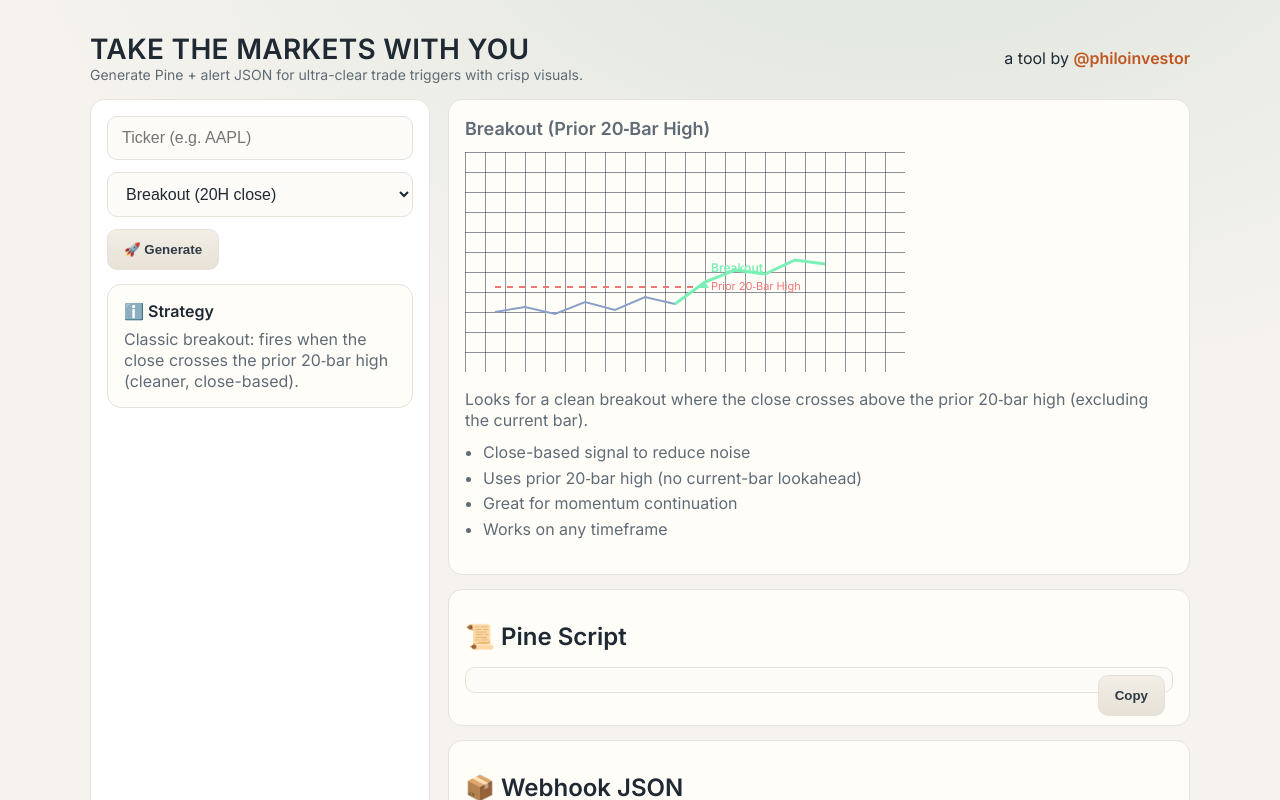
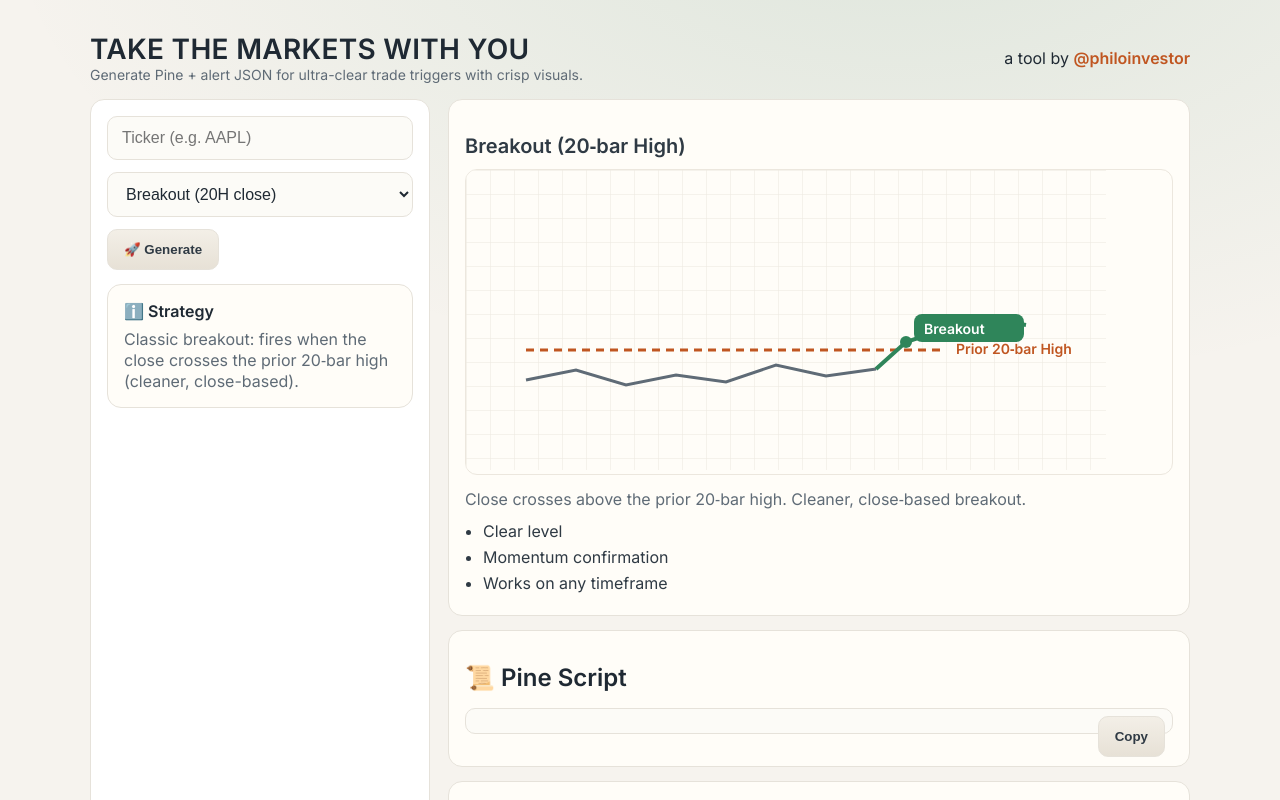
Before and after one commit to unicorntrader/ct3000-planner, a Next.js app: page / in a window 1280 px wide. Shown: the top 800 px of the page. Built offline with nearby package versions, Linux system fonts and the light colour scheme.

Commit message:
Update StrategyVisuals.jsx

```diff
--- a/components/StrategyVisuals.jsx
+++ b/components/StrategyVisuals.jsx
@@ -2,184 +2,204 @@ import React, { useState, useEffect } from 'react';
 
 export default function StrategyVisuals({ selected }) {
   const [selectedStrategy, setSelectedStrategy] = useState(selected || 'breakout');
+  useEffect(() => { if (selected) setSelectedStrategy(selected); }, [selected]);
 
-  useEffect(() => {
-    if (selected) setSelectedStrategy(selected);
-  }, [selected]);
+  const C = {
+    bg: '#fffdf8',
+    grid: '#ece7de',
+    text: '#2f3a44',
+    muted: '#5f6b76',
+    green: '#2f855a',
+    red: '#c05621',
+    blue: '#2b6cb0',
+    gold: '#b7791f'
+  };
+
+  const Grid = ({ w=640, h=300 }) => (
+    <svg width={w} height={h} viewBox={`0 0 ${w} ${h}`}>
+      <defs>
+        <pattern id="g" width="24" height="24" patternUnits="userSpaceOnUse">
+          <path d="M24 0H0V24" fill="none" stroke={C.grid} strokeWidth="1"/>
+        </pattern>
+      </defs>
+      <rect width={w} height={h} fill={C.bg}/>
+      <rect width={w} height={h} fill="url(#g)"/>
+    </svg>
+  );
+
+  const Pill = ({ x, y, text, fill = C.green }) => {
+    const padX = 8, padY = 5;
+    const fontSize = 14;
+    const tw = text.length * (fontSize * 0.62);
+    const rw = tw + padX * 2, rh = fontSize + padY * 2;
+    return (
+      <g transform={`translate(${x},${y})`}>
+        <rect x="0" y="0" width={rw} height={rh} rx="10" ry="10" fill={fill} opacity="0.9"/>
+        <text x={padX} y={padY + fontSize * 0.8} fill="#fff" fontSize={fontSize} fontWeight="700">{text}</text>
+      </g>
+    );
+  };
+
+  const visuals = {
+    breakout: (
+      <svg width="640" height="300" viewBox="0 0 640 300">
+        <defs>
+          <pattern id="g" width="24" height="24" patternUnits="userSpaceOnUse">
+            <path d="M24 0H0V24" fill="none" stroke={C.grid} strokeWidth="1"/>
+          </pattern>
+        </defs>
+        <rect width="640" height="300" fill={C.bg}/>
+        <rect width="640" height="300" fill="url(#g)"/>
+        <polyline points="60,210 110,200 160,215 210,205 260,212 310,195 360,206 410,199" fill="none" stroke={C.muted} strokeWidth="3"/>
+        <line x1="60" y1="180" x2="480" y2="180" stroke={C.red} strokeWidth="3" strokeDasharray="8,6"/>
+        <text x="490" y="184" fill={C.red} fontSize="14" fontWeight="700">Prior 20‑bar High</text>
+        <polyline points="410,199 440,172 470,162 500,167 530,150 560,155" fill="none" stroke={C.green} strokeWidth="4"/>
+        <circle cx="440" cy="172" r="6" fill={C.green}/>
+        <g transform="translate(448,144)"><rect width="110" height="28" rx="8" fill={C.green}/><text x="10" y="20" fill="#fff" fontSize="14" fontWeight="700">Breakout</text></g>
+      </svg>
+    ),
+
+    orh: (
+      <svg width="640" height="300" viewBox="0 0 640 300">
+        <defs>
+          <pattern id="g" width="24" height="24" patternUnits="userSpaceOnUse">
+            <path d="M24 0H0V24" fill="none" stroke={C.grid} strokeWidth="1"/>
+          </pattern>
+        </defs>
+        <rect width="640" height="300" fill={C.bg}/>
+        <rect width="640" height="300" fill="url(#g)"/>
+
+        <rect x="80" y="80" width="180" height="140" fill="none" stroke={C.gold} strokeWidth="3"/>
+        <text x="90" y="72" fill={C.gold} fontSize="14" fontWeight="700">Opening Window</text>
+
+        <polyline points="80,200 110,170 140,190 170,160 200,175 230,150" fill="none" stroke={C.muted} strokeWidth="3"/>
+        <line x1="80" y1="140" x2="260" y2="140" stroke={C.blue} strokeWidth="3"/>
+        <text x="270" y="144" fill={C.blue} fontSize="14" fontWeight="700">OR High</text>
+
+        <polyline points="260,150 300,160 340,158 380,162 420,150 460,138 500,142 540,130" fill="none" stroke={C.green} strokeWidth="4"/>
+        <circle cx="460" cy="138" r="7" fill={C.green}/>
+        <g transform="translate(470,112)"><rect width="120" height="28" rx="8" fill={C.green}/><text x="10" y="20" fill="#fff" fontSize="14" fontWeight="700">ORH Break</text></g>
+      </svg>
+    ),
+
+    orl: (
+      <svg width="640" height="300" viewBox="0 0 640 300">
+        <defs>
+          <pattern id="g" width="24" height="24" patternUnits="userSpaceOnUse">
+            <path d="M24 0H0V24" fill="none" stroke={C.grid} strokeWidth="1"/>
+          </pattern>
+        </defs>
+        <rect width="640" height="300" fill={C.bg}/>
+        <rect width="640" height="300" fill="url(#g)"/>
+
+        <rect x="80" y="80" width="180" height="140" fill="none" stroke={C.gold} strokeWidth="3"/>
+        <text x="90" y="72" fill={C.gold} fontSize="14" fontWeight="700">Opening Window</text>
+
+        <polyline points="80,120 110,145 140,130 170,155 200,140 230,165" fill="none" stroke={C.muted} strokeWidth="3"/>
+        <line x1="80" y1="196" x2="260" y2="196" stroke={C.red} strokeWidth="3"/>
+        <text x="270" y="200" fill={C.red} fontSize="14" fontWeight="700">OR Low</text>
+
+        <polyline points="260,160 300,175 340,190 380,205 420,198 460,210 500,220 540,235" fill="none" stroke={C.red} strokeWidth="4"/>
+        <circle cx="460" cy="210" r="7" fill={C.red}/>
+        <g transform="translate(470,222)"><rect width="116" height="28" rx="8" fill={C.red}/><text x="10" y="20" fill="#fff" fontSize="14" fontWeight="700">ORL Break</text></g>
+      </svg>
+    ),
+
+    range_breakout: (
+      <svg width="640" height="300" viewBox="0 0 640 300">
+        <defs>
+          <pattern id="g" width="24" height="24" patternUnits="userSpaceOnUse">
+            <path d="M24 0H0V24" fill="none" stroke={C.grid} strokeWidth="1"/>
+          </pattern>
+        </defs>
+        <rect width="640" height="300" fill={C.bg}/>
+        <rect width="640" height="300" fill="url(#g)"/>
+
+        <rect x="140" y="140" width="26" height="64" fill={C.red} opacity="0.9"/><rect x="176" y="152" width="26" height="52" fill={C.red} opacity="0.9"/><rect x="212" y="158" width="26" height="56" fill={C.red} opacity="0.9"/>
+        <rect x="248" y="164" width="26" height="46" fill={C.green} opacity="0.9"/>
+
+        <line x1="248" y1="164" x2="520" y2="164" stroke={C.blue} strokeWidth="3" strokeDasharray="8,6"/>
+        <text x="528" y="168" fill={C.blue} fontSize="14" fontWeight="700">Reversal High</text>
+
+        <polyline points="274,180 306,170 338,162 370,158 402,154 434,150" fill="none" stroke={C.green} strokeWidth="4"/>
+        <circle cx="338" cy="162" r="6" fill={C.green}/>
+        <g transform="translate(346,134)"><rect width="100" height="28" rx="8" fill={C.green}/><text x="10" y="20" fill="#fff" fontSize="14" fontWeight="700">Breakout</text></g>
+      </svg>
+    ),
+
+    ma10: (
+      <svg width="640" height="300" viewBox="0 0 640 300">
+        <defs>
+          <pattern id="g" width="24" height="24" patternUnits="userSpaceOnUse">
+            <path d="M24 0H0V24" fill="none" stroke={C.grid} strokeWidth="1"/>
+          </pattern>
+        </defs>
+        <rect width="640" height="300" fill={C.bg}/>
+        <rect width="640" height="300" fill="url(#g)"/>
+
+        <polyline points="60,170 110,160 160,150 210,145 260,140 310,145 360,150 410,158" fill="none" stroke={C.green} strokeWidth="3"/>
+        <polyline points="60,184 110,180 160,176 210,172 260,168 310,170 360,174 410,178 460,184" fill="none" stroke={C.blue} strokeWidth="4"/>
+        <polyline points="410,158 440,176 470,188 500,198 530,206" fill="none" stroke={C.red} strokeWidth="4"/>
+        <circle cx="440" cy="176" r="7" fill={C.red}/>
+        <g transform="translate(450,148)"><rect width="140" height="28" rx="8" fill={C.red}/><text x="10" y="20" fill="#fff" fontSize="14" fontWeight="700">Break below MA10</text></g>
+      </svg>
+    ),
+
+    ma50: (
+      <svg width="640" height="300" viewBox="0 0 640 300">
+        <defs>
+          <pattern id="g" width="24" height="24" patternUnits="userSpaceOnUse">
+            <path d="M24 0H0V24" fill="none" stroke={C.grid} strokeWidth="1"/>
+          </pattern>
+        </defs>
+        <rect width="640" height="300" fill={C.bg}/>
+        <rect width="640" height="300" fill="url(#g)"/>
+
+        <polyline points="60,200 110,190 160,182 210,176 260,170 310,166 360,162 410,160" fill="none" stroke={C.green} strokeWidth="3"/>
+        <polyline points="60,214 120,212 180,210 240,208 300,206 360,204 420,202 480,201" fill="none" stroke="#7b61ff" strokeWidth="5"/>
+        <polyline points="420,160 450,178 480,196 510,212 540,226" fill="none" stroke={C.red} strokeWidth="5"/>
+        <circle cx="480" cy="196" r="8" fill={C.red}/>
+        <g transform="translate(490,170)"><rect width="160" height="28" rx="8" fill={C.red}/><text x="10" y="20" fill="#fff" fontSize="14" fontWeight="700">Major MA50 Breakdown</text></g>
+      </svg>
+    ),
+  };
 
   const strategies = {
     breakout: {
-      title: 'Breakout (Prior 20‑Bar High)',
-      description:
-        'Looks for a clean breakout where the close crosses above the prior 20‑bar high (excluding the current bar).',
-      keyPoints: [
-        'Close-based signal to reduce noise',
-        'Uses prior 20‑bar high (no current-bar lookahead)',
-        'Great for momentum continuation',
-        'Works on any timeframe',
-      ],
-      visual: (
-        <svg width="440" height="220" viewBox="0 0 440 220">
-          <defs>
-            <pattern id="gridB" width="20" height="20" patternUnits="userSpaceOnUse">
-              <path d="M 20 0 L 0 0 0 20" fill="none" stroke="#1f2638" strokeWidth="1"/>
-            </pattern>
-          </defs>
-          <rect width="440" height="220" fill="url(#gridB)" />
-          <polyline points="30,160 60,155 90,162 120,150 150,158 180,145 210,152" fill="none" stroke="#8aa0c8" strokeWidth="2"/>
-          <line x1="30" y1="135" x2="240" y2="135" stroke="#ef7777" strokeWidth="2" strokeDasharray="6,6"/>
-          <text x="246" y="138" fontSize="11" fill="#ef7777">Prior 20‑Bar High</text>
-          <polyline points="210,152 240,130 270,118 300,122 330,108 360,112" fill="none" stroke="#7af0b6" strokeWidth="3"/>
-          <polygon points="240,130 234,136 244,136" fill="#7af0b6"/>
-          <text x="246" y="120" fontSize="12" fill="#7af0b6" fontWeight="bold">Breakout</text>
-        </svg>
-      )
+      title: 'Breakout (20‑bar High)',
+      description: 'Close crosses above the prior 20‑bar high. Cleaner, close‑based breakout.',
+      keyPoints: ['Clear level', 'Momentum confirmation', 'Works on any timeframe'],
+      visual: visuals.breakout,
     },
-
     orh: {
       title: 'Opening Range High (ORH)',
-      description:
-        'Defines the opening range from the first N bars of the session. After the window locks, fires once intrabar on a break above the OR High.',
-      keyPoints: [
-        'User‑tunable opening window (bars)',
-        'Locks after window; no repaint',
-        'One‑shot intrabar trigger',
-        'Great for morning momentum',
-      ],
-      visual: (
-        <svg width="440" height="220" viewBox="0 0 440 220">
-          <defs>
-            <pattern id="gridORH" width="20" height="20" patternUnits="userSpaceOnUse">
-              <path d="M 20 0 L 0 0 0 20" fill="none" stroke="#1f2638" strokeWidth="1"/>
-            </pattern>
-          </defs>
-          <rect width="440" height="220" fill="url(#gridORH)" />
-          <rect x="40" y="150" width="120" height="40" fill="rgba(122,240,182,0.06)" stroke="#6aa3ff" strokeDasharray="6,6"/>
-          <text x="46" y="146" fontSize="11" fill="#6aa3ff">Opening Window</text>
-          <line x1="40" y1="150" x2="160" y2="150" stroke="#6aa3ff" strokeWidth="2"/>
-          <polyline points="40,170 60,160 80,175 100,165 120,172 140,160 160,158 180,155 200,150" fill="none" stroke="#8aa0c8" strokeWidth="2"/>
-          <line x1="40" y1="158" x2="160" y2="158" stroke="#7af0b6" strokeWidth="3"/>
-          <text x="166" y="160" fontSize="11" fill="#7af0b6">Locked OR High</text>
-          <polyline points="200,150 230,142 260,135 290,128 320,122" fill="none" stroke="#7af0b6" strokeWidth="3"/>
-          <polygon points="230,142 224,148 234,148" fill="#7af0b6"/>
-          <text x="236" y="138" fontSize="12" fill="#7af0b6" fontWeight="bold">Break Above ORH</text>
-        </svg>
-      )
+      description: 'Locks the opening window, then fires intrabar on a break of the OR High (one‑shot).',
+      keyPoints: ['Respects session context', 'One‑shot once armed', 'Great for trend days'],
+      visual: visuals.orh,
     },
-
     orl: {
       title: 'Opening Range Low (ORL)',
-      description:
-        'Defines the opening range from the first N bars of the session. After the window locks, fires once intrabar on a break below the OR Low.',
-      keyPoints: [
-        'User‑tunable opening window (bars)',
-        'Locks after window; no repaint',
-        'One‑shot intrabar trigger',
-        'Great for morning fades',
-      ],
-      visual: (
-        <svg width="440" height="220" viewBox="0 0 440 220">
-          <defs>
-            <pattern id="gridORL" width="20" height="20" patternUnits="userSpaceOnUse">
-              <path d="M 20 0 L 0 0 0 20" fill="none" stroke="#1f2638" strokeWidth="1"/>
-            </pattern>
-          </defs>
-          <rect width="440" height="220" fill="url(#gridORL)" />
-          <rect x="40" y="120" width="120" height="60" fill="rgba(239,119,119,0.06)" stroke="#6aa3ff" strokeDasharray="6,6"/>
-          <text x="46" y="116" fontSize="11" fill="#6aa3ff">Opening Window</text>
-          <polyline points="40,130 60,138 80,125 100,140 120,128 140,145 160,148 180,152 200,158" fill="none" stroke="#8aa0c8" strokeWidth="2"/>
-          <line x1="40" y1="148" x2="160" y2="148" stroke="#ef7777" strokeWidth="3"/>
-          <text x="166" y="150" fontSize="11" fill="#ef7777">Locked OR Low</text>
-          <polyline points="200,158 230,166 260,172 290,180 320,186" fill="none" stroke="#ef7777" strokeWidth="3"/>
-          <polygon points="230,166 224,160 234,160" fill="#ef7777"/>
-          <text x="236" y="170" fontSize="12" fill="#ef7777" fontWeight="bold">Break Below ORL</text>
-        </svg>
-      )
+      description: 'Locks the opening window, then fires intrabar on a break of the OR Low (one‑shot).',
+      keyPoints: ['Downside momentum', 'One‑shot once armed', 'Clean risk framing'],
+      visual: visuals.orl,
     },
-
     range_breakout: {
       title: 'Range Breakout (Bottom Reversal)',
-      description:
-        '3 consecutive red candles then a green reversal. Once armed, fires intrabar on break above the green high (one‑shot).',
-      keyPoints: [
-        'Early reversal capture',
-        'One‑shot once armed',
-        'Invalidates on range‑low break',
-        'Works across assets/timeframes',
-      ],
-      visual: (
-        <svg width="440" height="220" viewBox="0 0 440 220">
-          <defs>
-            <pattern id="gridRB" width="20" height="20" patternUnits="userSpaceOnUse">
-              <path d="M 20 0 L 0 0 0 20" fill="none" stroke="#1f2638" strokeWidth="1"/>
-            </pattern>
-          </defs>
-          <rect width="440" height="220" fill="url(#gridRB)" />
-          <rect x="110" y="130" width="18" height="40" fill="#ef7777"/>
-          <rect x="140" y="140" width="18" height="32" fill="#ef7777"/>
-          <rect x="170" y="148" width="18" height="36" fill="#ef7777"/>
-          <rect x="200" y="156" width="18" height="28" fill="#7af0b6"/>
-          <line x1="200" y1="156" x2="330" y2="156" stroke="#6aa3ff" strokeWidth="2" strokeDasharray="6,6"/>
-          <text x="336" y="160" fontSize="11" fill="#6aa3ff">Reversal High</text>
-          <polyline points="230,166 260,148 290,140 320,136" fill="none" stroke="#7af0b6" strokeWidth="3"/>
-          <polygon points="260,148 254,154 264,154" fill="#7af0b6"/>
-          <text x="266" y="142" fontSize="12" fill="#7af0b6" fontWeight="bold">Breakout</text>
-        </svg>
-      )
+      description: '3 red then a green reversal. Armed on the green; fires intrabar on a break above its high.',
+      keyPoints: ['Early reversal capture', 'Invalidates on range‑low break', 'One‑shot trigger'],
+      visual: visuals.range_breakout,
     },
-
     ma10: {
       title: 'MA10 Breakdown',
-      description:
-        'Flags short‑term weakness when price breaks below the 10‑period SMA.',
-      keyPoints: [
-        'Quick momentum read',
-        'Dynamic S/R around trend',
-        'Good risk management cue',
-        'Pairs with pullback playbooks',
-      ],
-      visual: (
-        <svg width="440" height="220" viewBox="0 0 440 220">
-          <defs>
-            <pattern id="grid10" width="20" height="20" patternUnits="userSpaceOnUse">
-              <path d="M 20 0 L 0 0 0 20" fill="none" stroke="#1f2638" strokeWidth="1"/>
-            </pattern>
-          </defs>
-          <rect width="440" height="220" fill="url(#grid10)" />
-          <polyline points="40,120 70,112 100,108 130,104 160,100 190,104 220,100" fill="none" stroke="#7af0b6" strokeWidth="2"/>
-          <polyline points="40,130 80,125 120,118 160,112 200,110 240,114 280,118" fill="none" stroke="#6aa3ff" strokeWidth="3"/>
-          <polyline points="220,100 250,120 280,136 310,146 340,152" fill="none" stroke="#ef7777" strokeWidth="3"/>
-          <circle cx="250" cy="120" r="6" fill="#ef7777"/>
-          <text x="256" y="116" fontSize="12" fill="#ef7777" fontWeight="bold">Breakdown</text>
-        </svg>
-      )
+      description: 'Break below the 10‑period SMA signals short‑term weakness.',
+      keyPoints: ['Quick momentum read', 'Good for pullback alerts', 'Pairs with trend filters'],
+      visual: visuals.ma10,
     },
-
     ma50: {
       title: 'MA50 Breakdown',
-      description:
-        'Signals a more significant shift when price breaks below the 50‑period SMA.',
-      keyPoints: [
-        'Higher‑timeframe warning',
-        'Often precedes deeper corrections',
-        'Watched by institutions',
-        'Useful regime filter',
-      ],
-      visual: (
-        <svg width="440" height="220" viewBox="0 0 440 220">
-          <defs>
-            <pattern id="grid50" width="20" height="20" patternUnits="userSpaceOnUse">
-              <path d="M 20 0 L 0 0 0 20" fill="none" stroke="#1f2638" strokeWidth="1"/>
-            </pattern>
-          </defs>
-          <rect width="440" height="220" fill="url(#grid50)" />
-          <polyline points="40,150 70,144 100,138 130,132 160,126 190,120 220,118" fill="none" stroke="#7af0b6" strokeWidth="2"/>
-          <polyline points="40,160 90,158 140,155 190,151 240,148 290,146 340,148" fill="none" stroke="#a78bfa" strokeWidth="4"/>
-          <polyline points="220,118 250,132 280,146 310,160 340,170" fill="none" stroke="#dc5656" strokeWidth="4"/>
-          <circle cx="280" cy="146" r="7" fill="#dc5656"/>
-          <text x="288" y="142" fontSize="12" fill="#dc5656" fontWeight="bold">Breakdown</text>
-        </svg>
-      )
+      description: 'Break below the 50‑period SMA flags a bigger trend shift.',
+      keyPoints: ['Higher‑timeframe signal', 'Often precedes deeper corrections', 'Widely watched level'],
+      visual: visuals.ma50,
     },
   };
 
@@ -187,13 +207,31 @@ export default function StrategyVisuals({ selected }) {
 
   return (
     <div>
-      <h2 style={{ margin: 0, fontSize: 18, color: 'var(--muted)' }}>{s.title}</h2>
-      <div style={{ marginTop: 12 }}>{s.visual}</div>
-      <div style={{ marginTop: 12, color: 'var(--muted)' }}>{s.description}</div>
-      <ul style={{ marginTop: 10, paddingLeft: 18 }}>
-        {s.keyPoints.map((p, i) => (
-          <li key={i} style={{ color: 'var(--muted)', lineHeight: 1.6 }}>{p}</li>
-        ))}
+      {!selected && (
+        <div style={{ marginBottom: 12 }}>
+          <label style={{ display: 'block', fontSize: 14, color: C.muted, marginBottom: 6 }}>Select Strategy</label>
+          <select
+            value={selectedStrategy}
+            onChange={(e) => setSelectedStrategy(e.target.value)}
+            style={{ padding: '10px 12px', fontSize: 16, border: '1px solid #e6e2da', borderRadius: 10, width: '100%', background: '#fcfbf7' }}
+          >
+            {Object.entries(strategies).map(([key, v]) => (
+              <option key={key} value={key}>{v.title}</option>
+            ))}
+          </select>
+        </div>
+      )}
+
+      <h2 style={{ fontSize: 20, fontWeight: 800, color: C.text, marginBottom: 10 }}>{s.title}</h2>
+
+      <div style={{ border: `1px solid ${C.grid}`, borderRadius: 12, overflow: 'hidden', background: C.bg, marginBottom: 12 }}>
+        {s.visual}
+      </div>
+
+      <p style={{ color: C.muted, fontSize: 16, lineHeight: 1.5, margin: '6px 0 10px' }}>{s.description}</p>
+
+      <ul style={{ color: C.text, fontSize: 16, margin: 0, paddingLeft: 18 }}>
+        {s.keyPoints.map((pt, i) => <li key={i} style={{ marginBottom: 6 }}>{pt}</li>)}
       </ul>
     </div>
   );
```
